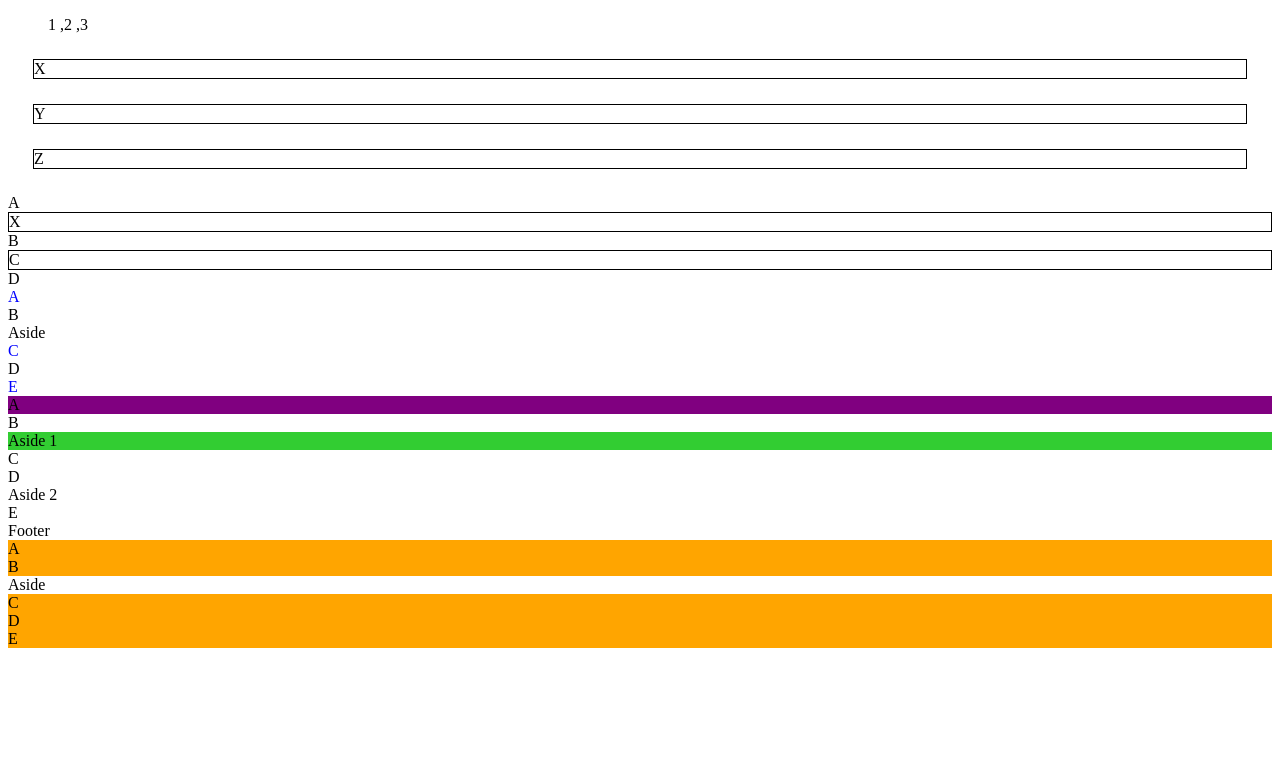
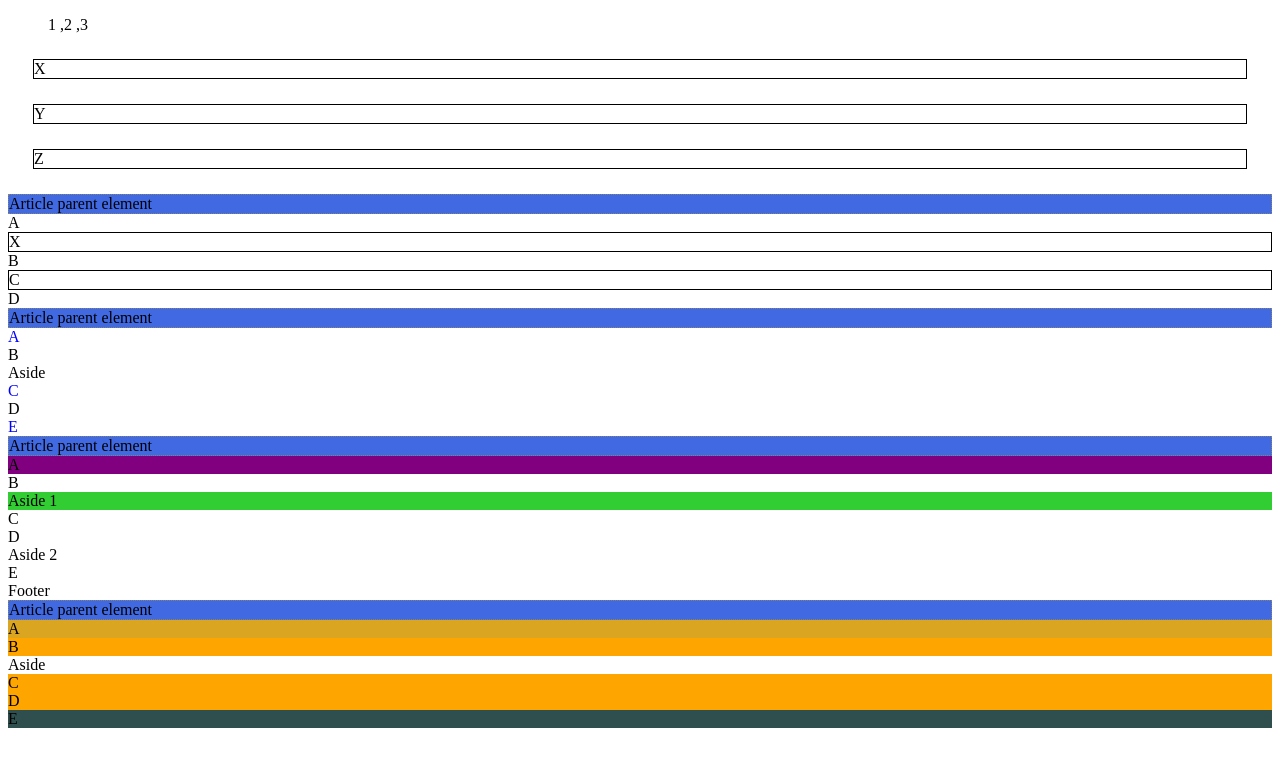
Before and after one commit to Greg-Turner/pseudo-classes, a plain HTML site: page index.html in a window 1280 px wide. Drawn offline with Linux system fonts and the light colour scheme.

Commit message:
finished instructions 9 through 11 EXERCISE COMPLETE

```diff
--- a/pseudo-classes.css
+++ b/pseudo-classes.css
@@ -32,3 +32,18 @@ article.first-of-type section:first-of-type {
 article.three section {
     background: orange;
 }
+
+article.three :first-child {
+    background: goldenrod;
+}
+
+article.three :last-child {
+    background: darkslategray;
+}
+
+article::before {
+    display: block;
+    content:    "Article parent element";
+    border: 1px dotted gray;
+    background: royalblue;
+}
```
